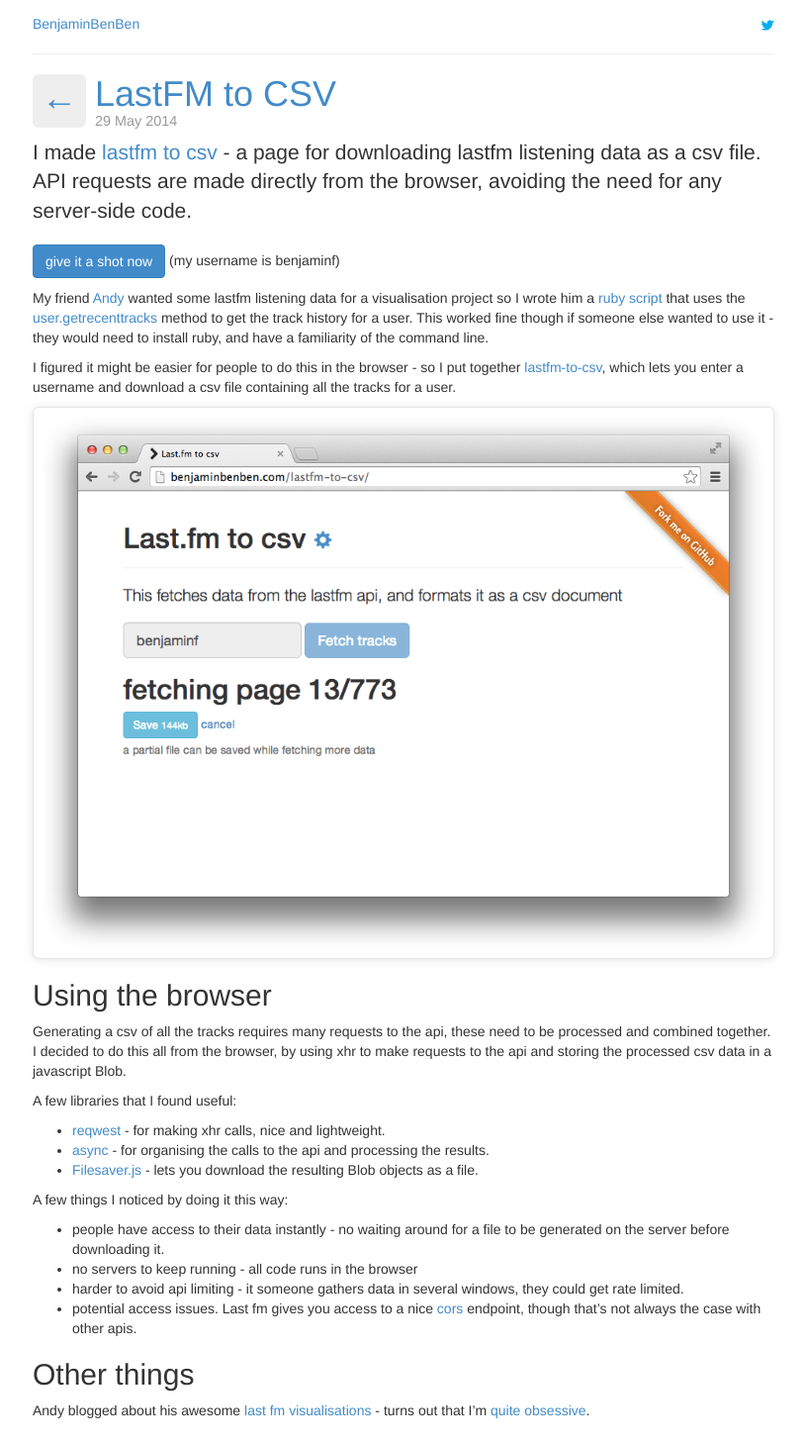
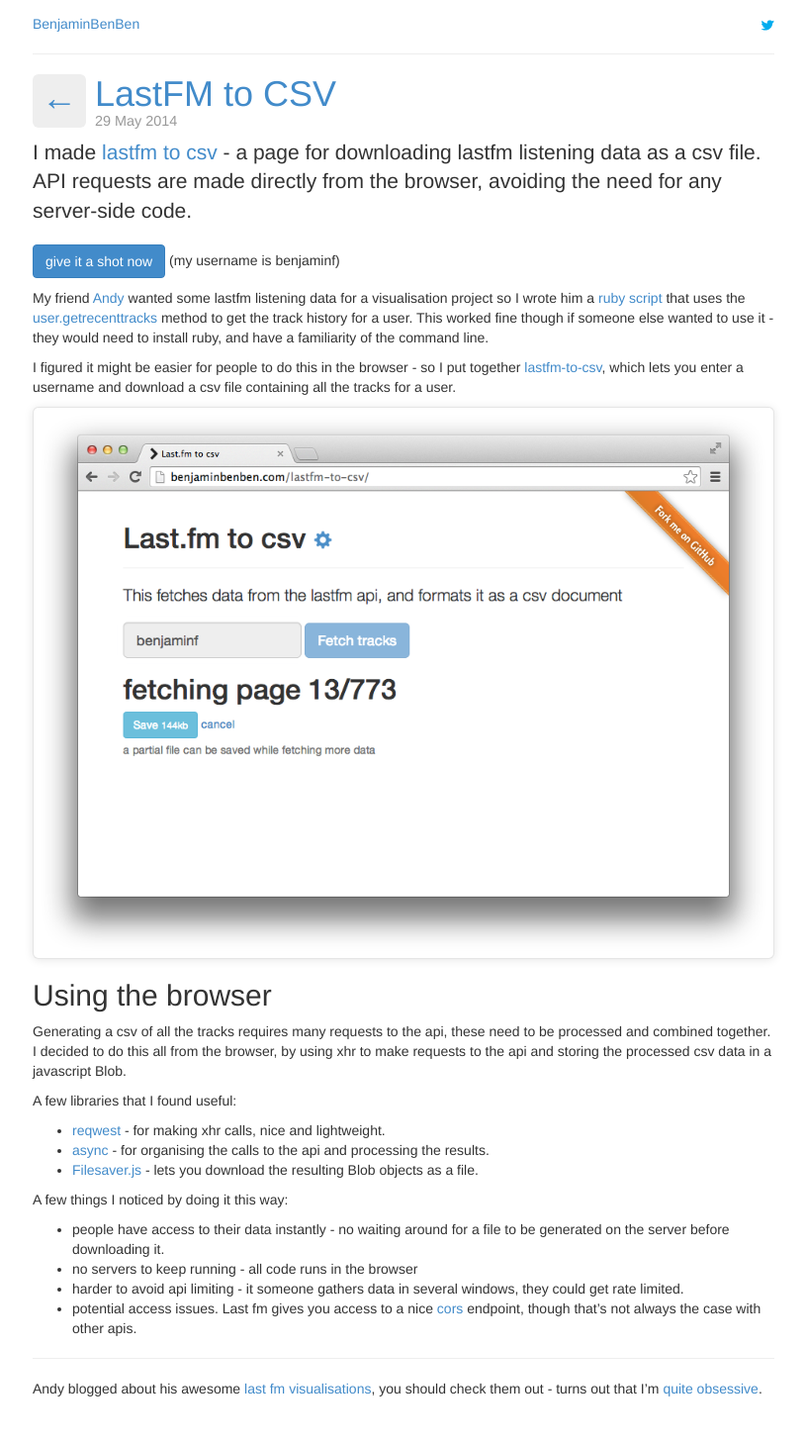
Before and after one commit to benfoxall/benfoxall.github.com, a Jekyll site: the page built from _posts/2014-05-29-lastfm-to-csv.md, in a window 1280 px wide. Shown: the whole page at 99% size, without its empty margins (232-1046 px from the left). Built offline with Jekyll 4.4.1, drawn with Linux system fonts in a browser that asks for light colours; comment, search, counter and statistics services are not loaded; after the commit the page ends 1437 px from its top, so only the background shows below that.

Commit message:
Update 2014-05-29-lastfm-to-csv.md

```diff
--- a/_posts/2014-05-29-lastfm-to-csv.md
+++ b/_posts/2014-05-29-lastfm-to-csv.md
@@ -33,9 +33,9 @@
 * harder to avoid api limiting - it someone gathers data in several windows, they could get rate limited.
 * potential access issues. Last fm gives you access to a nice [cors][cors] endpoint, though that's not always the case with other apis.
 
-## Other things
+---
 
-Andy blogged about his awesome [last fm visualisations][andy-lastfm] - turns out that I'm [quite obsessive][andy-lastfm-obsessive].
+Andy blogged about his awesome [last fm visualisations][andy-lastfm], you should check them out - turns out that I'm [quite obsessive][andy-lastfm-obsessive].
 
 [andy-twitter]: https://twitter.com/acotgreave
 [gist]: https://gist.github.com/benfoxall/7976631
```
